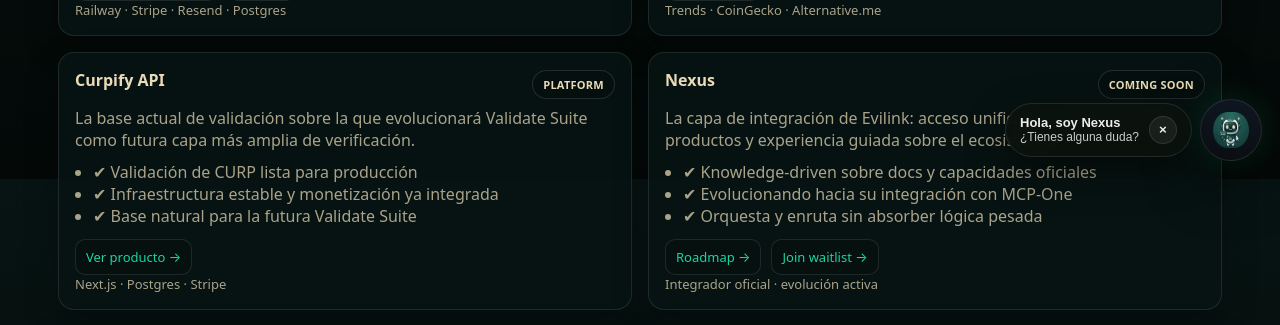
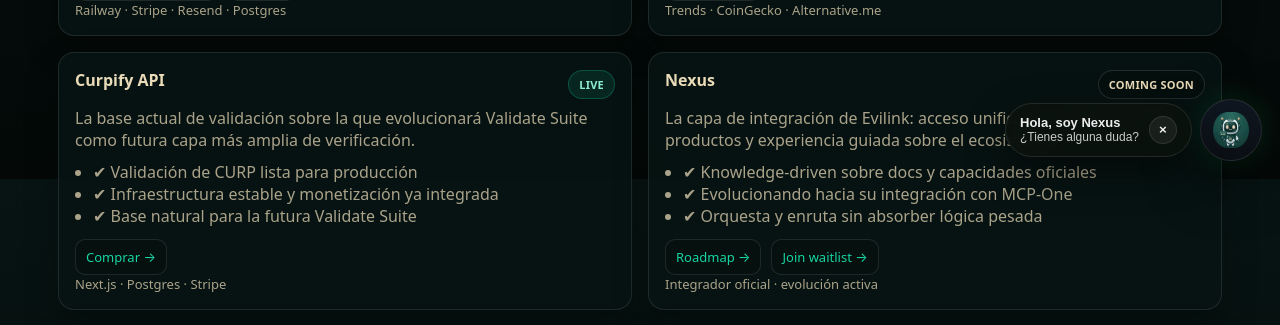
Before and after one commit to IanMartin16/evilink, a Next.js app: page /products in a window 1280 px wide. Shown: the part 621-946 px from the top of the page. Built offline with nearby package versions, Linux system fonts and the light colour scheme.

Commit message:
Updated: Soft launch for Curpify and updated status Live

```diff
--- a/app/data/products.ts
+++ b/app/data/products.ts
@@ -46,7 +46,7 @@ export const PRODUCTOS: Producto[] = [
   {
     key: "curpify",
     nombre: "Curpify API",
-    estado: "PLATFORM",
+    estado: "LIVE",
     desc: "La base actual de validación sobre la que evolucionará Validate Suite como futura capa más amplia de verificación.",
     bullets: [
       "Validación de CURP lista para producción",
@@ -54,7 +54,7 @@ export const PRODUCTOS: Producto[] = [
       "Base natural para la futura Validate Suite",
     ],
     tag: "Next.js · Postgres · Stripe",
-    links: [{ label: "Ver producto →", href: "https://curpify.com", external: true }],
+    links: [{ label: "Comprar →", href: "https://curpify.com/pricing", external: true }],
     destacado: false,
   },
   {
```
Also changed, not shown: 1 other file (tests, documents, lock files or other folders).
